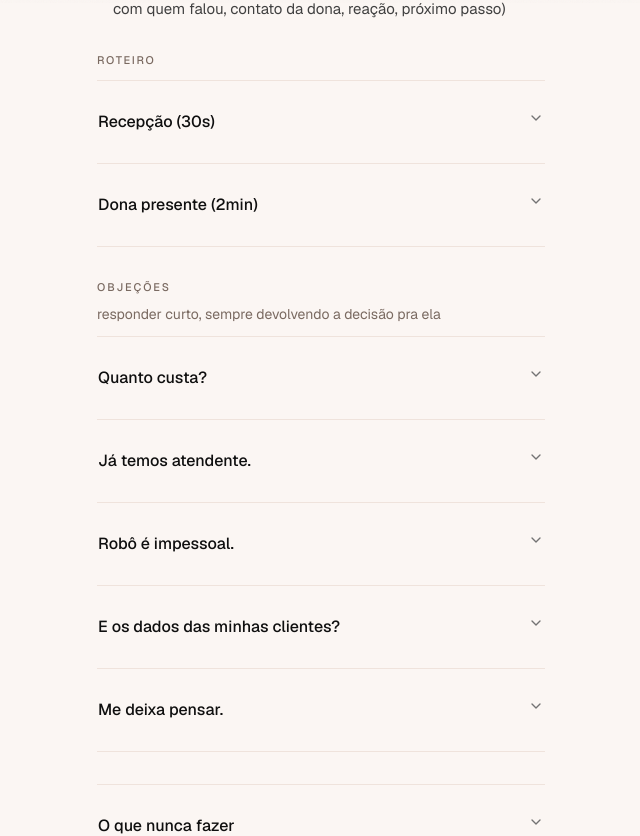
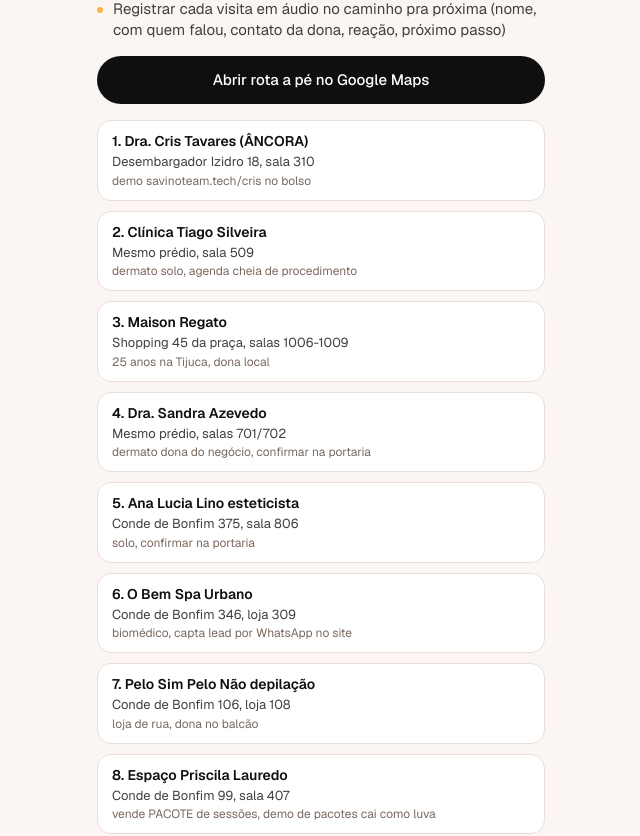
Before and after one commit to savinoo/bella-landing, a Next.js app: page /campo in a window 1280 px wide. Shown: the part 797-1633 px from the top of the page, without its empty margins (319-959 px from the left). Built offline with nearby package versions, Linux system fonts and the light colour scheme.

Commit message:
feat(campo): rota de visitas com 10 paradas + maps; copy especializada em clinicas cariocas

```diff
--- a/app/campo/page.tsx
+++ b/app/campo/page.tsx
@@ -26,10 +26,26 @@
 ]
 
 const rota = [
-  "Tijuca, 8 a 12 clínicas, horário morto (10h-11h30 e 15h-16h30)",
+  "Corredor de 1,6 km, do metrô Saens Peña ao Largo da Segunda-Feira (volta pelo Afonso Pena)",
   "Cris Tavares é a visita âncora (leve o savinoteam.tech/cris aberto)",
   "NÃO visitar Danielle Sales (recusou em 01/06, estacionada, reativar só com prova real)",
   "Registrar cada visita em áudio no caminho pra próxima (nome, com quem falou, contato da dona, reação, próximo passo)",
+]
+
+const ROTA_MAPS_URL =
+  "https://www.google.com/maps/dir/?api=1&origin=Esta%C3%A7%C3%A3o%20Saens%20Pe%C3%B1a%2C%20Pra%C3%A7a%20Saens%20Pe%C3%B1a%2C%20Tijuca%2C%20Rio%20de%20Janeiro&destination=Rua%20Conde%20de%20Bonfim%2C%2044%2C%20Tijuca%2C%20Rio%20de%20Janeiro&waypoints=Rua%20Desembargador%20Izidro%2C%2018%2C%20Tijuca%2C%20Rio%20de%20Janeiro%7CPra%C3%A7a%20Saens%20Pe%C3%B1a%2C%2045%2C%20Tijuca%2C%20Rio%20de%20Janeiro%7CRua%20Conde%20de%20Bonfim%2C%20375%2C%20Tijuca%2C%20Rio%20de%20Janeiro%7CRua%20Conde%20de%20Bonfim%2C%20346%2C%20Tijuca%2C%20Rio%20de%20Janeiro%7CRua%20Conde%20de%20Bonfim%2C%20106%2C%20Tijuca%2C%20Rio%20de%20Janeiro%7CRua%20Conde%20de%20Bonfim%2C%2099%2C%20Tijuca%2C%20Rio%20de%20Janeiro&travelmode=walking"
+
+const paradas = [
+  { onde: "Desembargador Izidro 18, sala 310", quem: "Dra. Cris Tavares (ÂNCORA)", nota: "demo savinoteam.tech/cris no bolso" },
+  { onde: "Mesmo prédio, sala 509", quem: "Clínica Tiago Silveira", nota: "dermato solo, agenda cheia de procedimento" },
+  { onde: "Shopping 45 da praça, salas 1006-1009", quem: "Maison Regato", nota: "25 anos na Tijuca, dona local" },
+  { onde: "Mesmo prédio, salas 701/702", quem: "Dra. Sandra Azevedo", nota: "dermato dona do negócio, confirmar na portaria" },
+  { onde: "Conde de Bonfim 375, sala 806", quem: "Ana Lucia Lino esteticista", nota: "solo, confirmar na portaria" },
+  { onde: "Conde de Bonfim 346, loja 309", quem: "O Bem Spa Urbano", nota: "biomédico, capta lead por WhatsApp no site" },
+  { onde: "Conde de Bonfim 106, loja 108", quem: "Pelo Sim Pelo Não depilação", nota: "loja de rua, dona no balcão" },
+  { onde: "Conde de Bonfim 99, sala 407", quem: "Espaço Priscila Lauredo", nota: "vende PACOTE de sessões, demo de pacotes cai como luva" },
+  { onde: "Conde de Bonfim 44, sala 1803", quem: "Dra. Thaís Sena HOF", nota: "atende em 2 endereços, WhatsApp é o gargalo" },
+  { onde: "Mesmo prédio, loja B", quem: "Bella Up depilação", nota: "decisão no balcão" },
 ]
 
 const objecoes = [
@@ -158,6 +174,25 @@
               </li>
             ))}
           </ul>
+          <a
+            href={ROTA_MAPS_URL}
+            target="_blank"
+            rel="noopener noreferrer"
+            className="mt-4 flex h-12 items-center justify-center rounded-full bg-[#0F0F0F] px-5 text-[15px] font-medium text-white"
+          >
+            Abrir rota a pé no Google Maps
+          </a>
+          <ol className="mt-4 space-y-2.5">
+            {paradas.map((p, i) => (
+              <li key={p.quem} className="rounded-xl border border-[#EADFD8] bg-white px-3.5 py-2.5">
+                <p className="text-[14px] font-semibold text-[#0F0F0F]">
+                  {i + 1}. {p.quem}
+                </p>
+                <p className="text-[13px] text-[#404040]">{p.onde}</p>
+                <p className="text-[12px] text-[#7A6A61]">{p.nota}</p>
+              </li>
+            ))}
+          </ol>
         </section>
 
         <section className="mt-8">
--- a/components/landing/Hero.tsx
+++ b/components/landing/Hero.tsx
@@ -24,7 +24,7 @@
         <div className="max-w-3xl lg:max-w-4xl">
           <p className="rise inline-flex items-center gap-2 text-[11px] font-medium uppercase tracking-[0.16em] text-[#7A6A61]">
             <span aria-hidden className="size-1.5 rounded-full bg-[#FF6F61]" />
-            Feito no Rio pra clínicas de estética
+            Especializada em clínicas de estética cariocas
           </p>
 
           <h1
```
